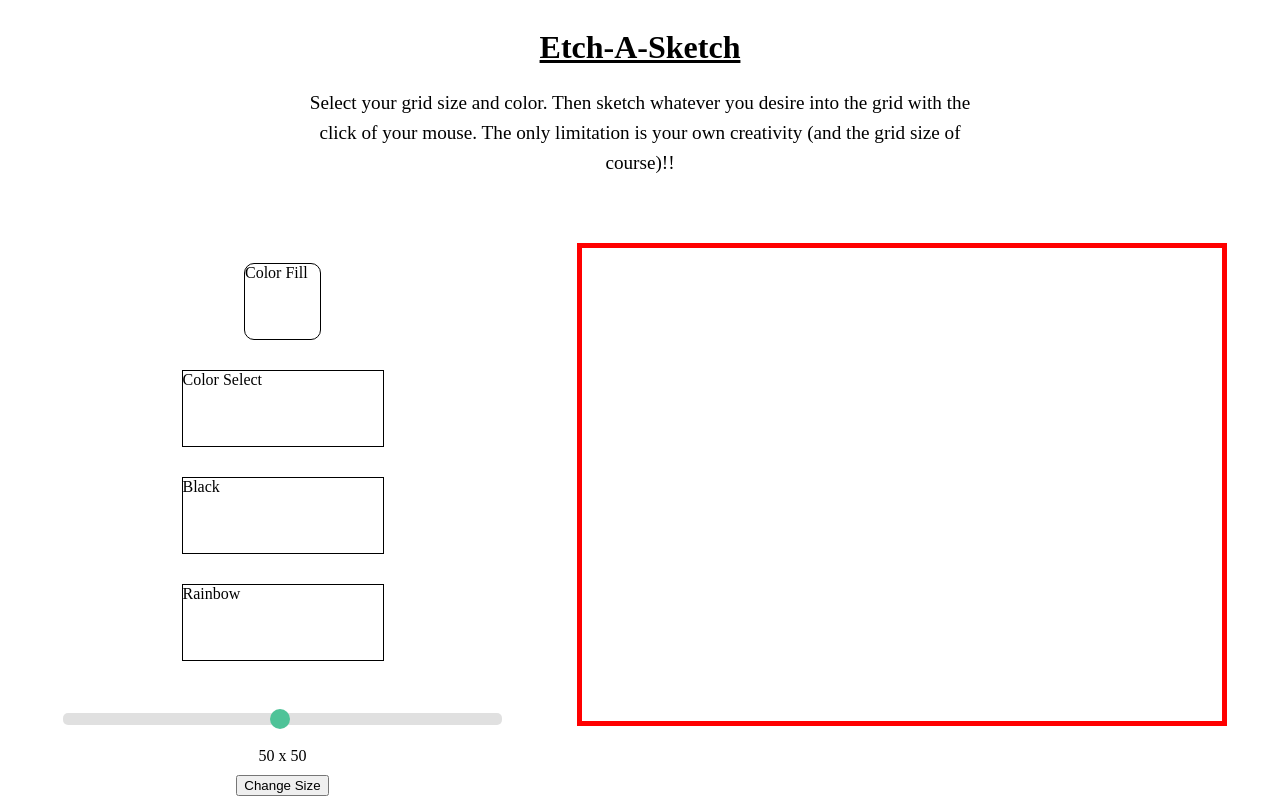
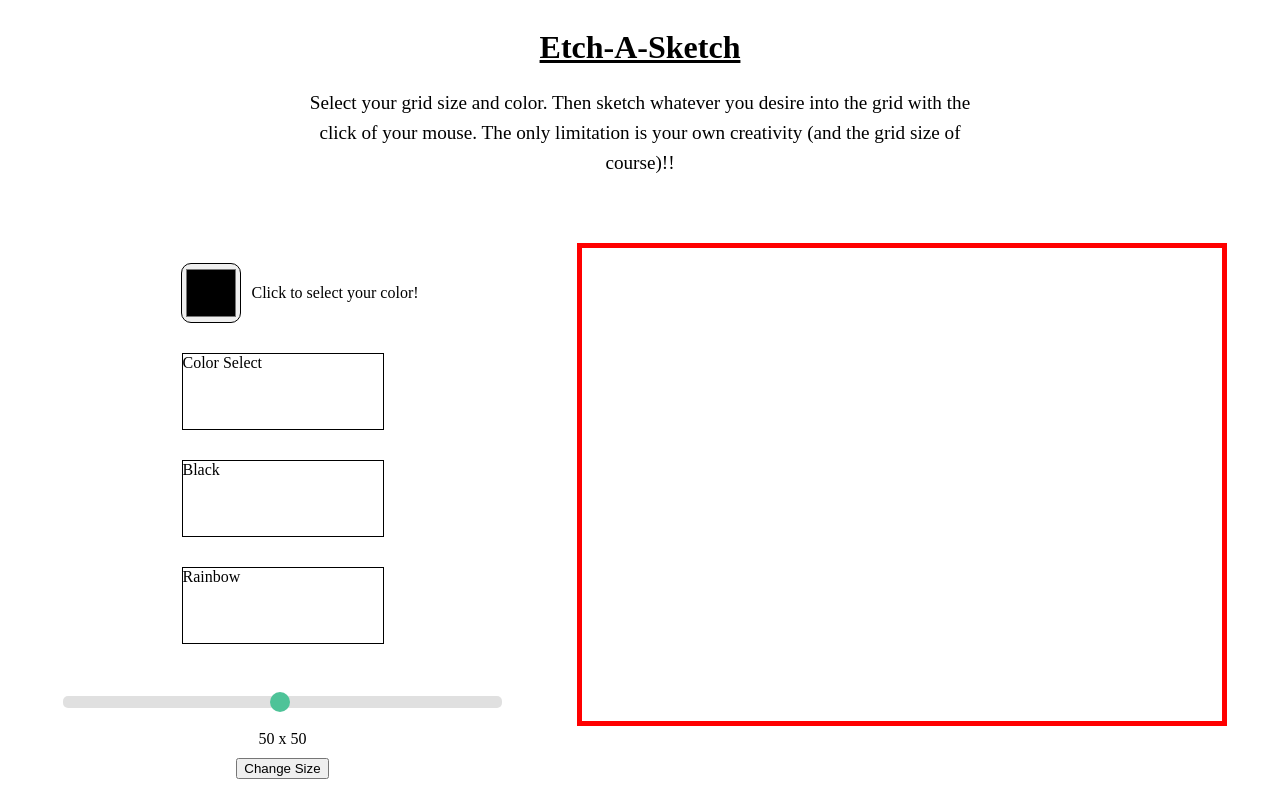
Before and after one commit to neelg07/etch-A-sketch, a plain HTML site: page index.html in a window 1280 px wide. Drawn offline with Linux system fonts and the light colour scheme.

Commit message:
Add color selection input tool

```diff
--- a/index.html
+++ b/index.html
@@ -20,7 +20,8 @@
             <div class="body">
                 <div class="hud">
                     <div class="color">
-                        <div class="color-square">Color Fill</div>
+                        <input type="color" class="color-square">
+                        <p>Click to select your color!</p>
                     </div>
                     <div class="color-select">
                         <div class="colortemp">Color Select</div>
--- a/styles.css
+++ b/styles.css
@@ -52,11 +52,17 @@
     align-items: center;
 }
 
+.color {
+    padding-left: 25px;
+}
+
 .color-square {
     border: 1px solid black;
-    width: 75px;
-    height: 75px;
+    width: 60px;
+    height: 60px;
     border-radius: 10px;
+    margin-left: 10px;
+    margin-right: 10px;
 }
 
 .colortemp,
```
